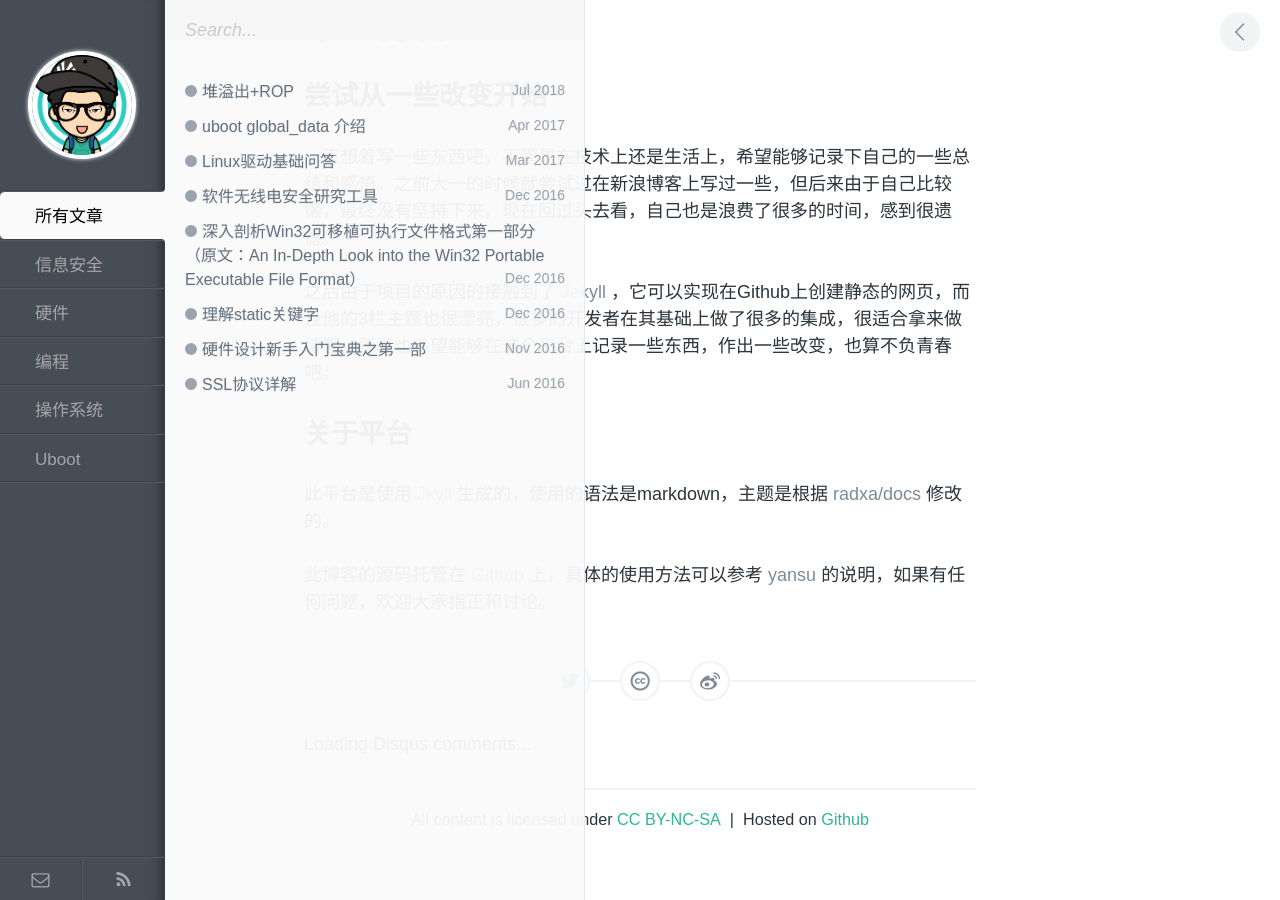
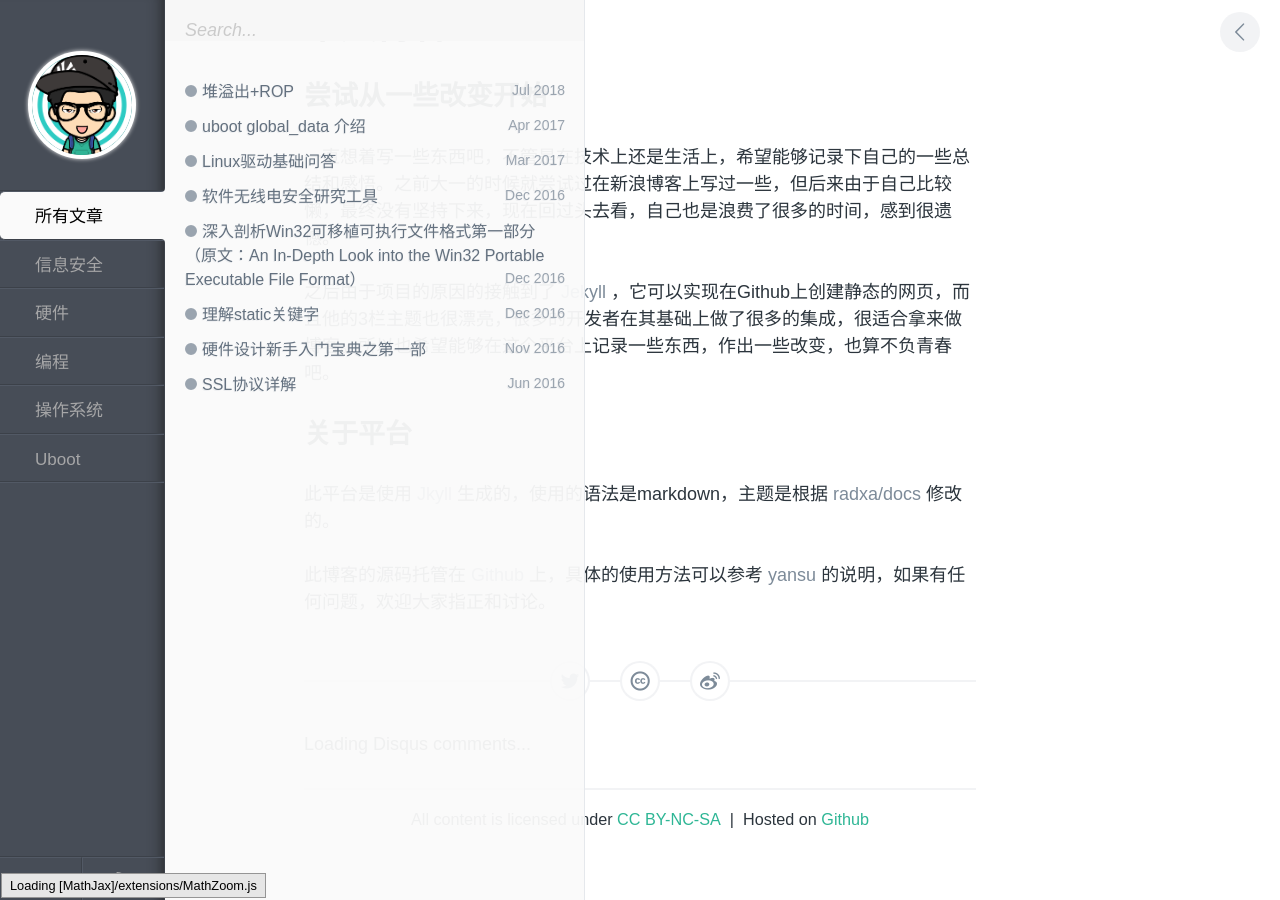
Before and after one commit to gaochengsi/doc, a Jekyll site: the page built from index.md, in a window 1280 px wide. Built offline with Jekyll 4.4.1, drawn with Linux system fonts in a browser that asks for light colours; comment, search, counter and statistics services are not loaded; some of the changed lines change nothing that is shown.

Commit message:
modified:   _layouts/base.html

```diff
--- a/_layouts/base.html
+++ b/_layouts/base.html
@@ -3,6 +3,7 @@
   <head>
     {% include header.html %}
     <script type="text/javascript" src="/assets/js/MathJax.js"></script>
+    <script type="text/javascript" src="/assets/js/extensions/MathJax.js"></script>
   </head>
   <body>
     {% include nav.html %}
```
